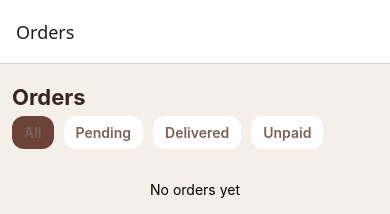
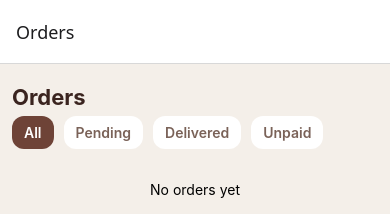
Before and after one commit to kodikasin/Hing_Market_Partner, a React Native app: screen /Orders in a window 390 px wide. Shown: the top 214 px of the page. Built offline with nearby package versions, Linux system fonts and the light colour scheme.

Commit message:
color fixes

```diff
--- a/src/pages/orders/OrderDetail.tsx
+++ b/src/pages/orders/OrderDetail.tsx
@@ -10,14 +10,9 @@ import {
 
 import { useSelector, useDispatch } from 'react-redux';
 import { useRoute, useNavigation } from '@react-navigation/native';
-import {
-  selectOrders,
-  toggleStatus,
-  Order,
-} from '../../store/orderSlice';
+import { selectOrders, toggleStatus, Order } from '../../store/orderSlice';
 
 import Menu from './Menu';
-
 
 export default function OrderDetail() {
   const route: any = useRoute();
@@ -25,8 +20,6 @@ export default function OrderDetail() {
   const orders = useSelector(selectOrders);
   const dispatch = useDispatch();
   const navigation: any = useNavigation();
-
-
 
   const order = orders.find((o: Order) => o.id === orderId);
   if (!order) {
@@ -36,8 +29,6 @@ export default function OrderDetail() {
       </View>
     );
   }
-
-
 
   function toggle(key: keyof Order['status']) {
     dispatch(toggleStatus({ id: order?.id, statusKey: key } as any));
@@ -53,7 +44,7 @@ export default function OrderDetail() {
       <View style={styles.card}>
         <Text style={styles.cardName}>{order.customerName}</Text>
         <Text style={styles.small}>{order.phone}</Text>
-  <Text style={styles.smallAddress}>{order.address}</Text>
+        <Text style={styles.smallAddress}>{order.address}</Text>
       </View>
 
       <Text style={styles.sectionTitle}>Items</Text>
@@ -73,7 +64,9 @@ export default function OrderDetail() {
       <View style={styles.totalsCard}>
         <View style={styles.totalsRow}>
           <Text style={styles.totalsLabel}>Taxes: {order.taxes}%</Text>
-          <Text style={styles.totalsValue}>₹{(order.totalAmount * (order.taxes/100)).toFixed(2)}</Text>
+          <Text style={styles.totalsValue}>
+            ₹{(order.totalAmount * (order.taxes / 100)).toFixed(2)}
+          </Text>
         </View>
         <View style={styles.totalsRow}>
           <Text style={styles.totalsLabel}>Discount: ₹{order.discount}</Text>
@@ -82,44 +75,71 @@ export default function OrderDetail() {
         <View style={styles.totalsDivider} />
         <View style={styles.totalsRowMarginTop}>
           <Text style={[styles.totalsLabel, styles.finalLabel]}>Total:</Text>
-          <Text style={[styles.totalsValue, styles.finalLabel]}>₹{order.totalAmount}</Text>
+          <Text style={[styles.totalsValue, styles.finalLabel]}>
+            ₹{order.totalAmount}
+          </Text>
         </View>
       </View>
 
-  <Text style={styles.sectionTitleMargin6}>Status</Text>
+      <Text style={styles.sectionTitleMargin6}>Status</Text>
       <View style={styles.statusRow}>
         <TouchableOpacity
-          style={[styles.statusBtn, order.status.received && styles.statusActive]}
+          style={[
+            styles.statusBtn,
+            order.status.received && styles.statusActive,
+          ]}
           onPress={() => toggle('received')}
         >
-          <Text style={styles.statusText}>✅ Received</Text>
+          <Text
+            style={[
+              styles.statusText,
+              { color: order.status.received ? '#FFF' : '#5b4037' },
+            ]}
+          >
+            ✅ Received
+          </Text>
         </TouchableOpacity>
         <TouchableOpacity
-          style={[styles.statusBtn, order.status.couriered && styles.statusActive]}
+          style={[
+            styles.statusBtn,
+            order.status.couriered && styles.statusActive,
+          ]}
           onPress={() => toggle('couriered')}
         >
-          <Text style={styles.statusText}>📦 Couriered</Text>
+          <Text
+            style={[
+              styles.statusText,
+              { color: order.status.couriered ? '#FFF' : '#5b4037' },
+            ]}
+          >
+            📦 Couriered
+          </Text>
         </TouchableOpacity>
         <TouchableOpacity
-          style={[styles.statusBtn, order.status.delivered && styles.statusActive]}
+          style={[
+            styles.statusBtn,
+            order.status.delivered && styles.statusActive,
+          ]}
           onPress={() => toggle('delivered')}
         >
-          <Text style={styles.statusText}>🚚 Delivered</Text>
+          <Text style={[styles.statusText,{color:order.status.delivered ? '#FFF':'#5b4037'}]}>🚚 Delivered</Text>
         </TouchableOpacity>
         <TouchableOpacity
           style={[styles.statusBtn, order.status.paid && styles.statusActive]}
           onPress={() => toggle('paid')}
         >
-          <Text style={styles.statusText}>💰 Paid</Text>
+          <Text style={[styles.statusText,{color:order.status.paid ? '#FFF':'#5b4037'}]}>💰 Paid</Text>
         </TouchableOpacity>
       </View>
 
-  <Text style={styles.sectionTitleMargin12}>Timeline</Text>
+      <Text style={styles.sectionTitleMargin12}>Timeline</Text>
       <View style={styles.timelineContainer}>
         {order.timeline.map((t, i) => (
           <View key={i} style={styles.timelineRow}>
             <Text style={styles.timelineStatus}>{t.status}</Text>
-            <Text style={styles.timelineTime}>{new Date(t.timestamp).toLocaleString()}</Text>
+            <Text style={styles.timelineTime}>
+              {new Date(t.timestamp).toLocaleString()}
+            </Text>
           </View>
         ))}
       </View>
@@ -130,33 +150,104 @@ export default function OrderDetail() {
 const styles = StyleSheet.create({
   container: { flex: 1, backgroundColor: '#f4efe9' },
   content: { padding: 16, paddingBottom: 80 },
-  headerRow: { flexDirection: 'row', justifyContent: 'space-between', alignItems: 'center', marginBottom: 12 },
+  headerRow: {
+    flexDirection: 'row',
+    justifyContent: 'space-between',
+    alignItems: 'center',
+    marginBottom: 12,
+  },
   title: { fontSize: 20, fontWeight: '700', color: '#3a241f' },
   small: { color: '#7a6258' },
-  card: { backgroundColor: '#fff', borderRadius: 12, padding: 12, marginBottom: 12, borderWidth: 1, borderColor: '#f0e7e3' },
+  card: {
+    backgroundColor: '#fff',
+    borderRadius: 12,
+    padding: 12,
+    marginBottom: 12,
+    borderWidth: 1,
+    borderColor: '#f0e7e3',
+  },
   cardName: { fontSize: 16, fontWeight: '700', color: '#3a241f' },
-  sectionTitle: { fontSize: 16, fontWeight: '700', color: '#3a241f', marginBottom: 8 },
+  sectionTitle: {
+    fontSize: 16,
+    fontWeight: '700',
+    color: '#3a241f',
+    marginBottom: 8,
+  },
   itemsContainer: { marginBottom: 8 },
-  itemCard: { backgroundColor: '#fff', borderRadius: 10, padding: 12, marginBottom: 8, borderWidth: 1, borderColor: '#f0e7e3', flexDirection: 'row', justifyContent: 'space-between' },
+  itemCard: {
+    backgroundColor: '#fff',
+    borderRadius: 10,
+    padding: 12,
+    marginBottom: 8,
+    borderWidth: 1,
+    borderColor: '#f0e7e3',
+    flexDirection: 'row',
+    justifyContent: 'space-between',
+  },
   itemName: { color: '#3a241f', fontWeight: '600' },
   itemPrice: { color: '#3a241f', fontWeight: '700' },
-  totalsCard: { backgroundColor: '#fff6f4', padding: 12, borderRadius: 10, marginVertical: 8, borderWidth: 1, borderColor: '#eee' },
-  totalsRow: { flexDirection: 'row', justifyContent: 'space-between', paddingVertical: 4 },
+  totalsCard: {
+    backgroundColor: '#fff6f4',
+    padding: 12,
+    borderRadius: 10,
+    marginVertical: 8,
+    borderWidth: 1,
+    borderColor: '#eee',
+  },
+  totalsRow: {
+    flexDirection: 'row',
+    justifyContent: 'space-between',
+    paddingVertical: 4,
+  },
   totalsLabel: { color: '#7a6258' },
   totalsValue: { color: '#3a241f', fontWeight: '700' },
   totalsDivider: { height: 1, backgroundColor: '#eee', marginVertical: 8 },
   finalLabel: { fontSize: 16 },
   statusRow: { flexDirection: 'row', marginTop: 8, flexWrap: 'wrap' },
-  statusBtn: { paddingHorizontal: 12, paddingVertical: 8, borderRadius: 12, marginRight: 8, marginBottom: 8, backgroundColor: '#eadfd9' },
+  statusBtn: {
+    paddingHorizontal: 12,
+    paddingVertical: 8,
+    borderRadius: 12,
+    marginRight: 8,
+    marginBottom: 8,
+    backgroundColor: '#eadfd9',
+  },
   statusActive: { backgroundColor: '#6e4337' },
-  statusText: { color: '#5b4037', fontWeight: '700' },
+  statusText: { fontWeight: '700' },
   timelineContainer: { marginTop: 8, marginBottom: 20 },
-  timelineRow: { backgroundColor: '#fff', borderRadius: 10, padding: 12, marginBottom: 8, borderWidth: 1, borderColor: '#f0e7e3', flexDirection: 'row', justifyContent: 'space-between', alignItems: 'center' },
+  timelineRow: {
+    backgroundColor: '#fff',
+    borderRadius: 10,
+    padding: 12,
+    marginBottom: 8,
+    borderWidth: 1,
+    borderColor: '#f0e7e3',
+    flexDirection: 'row',
+    justifyContent: 'space-between',
+    alignItems: 'center',
+  },
   timelineStatus: { color: '#3a241f', fontWeight: '600' },
   timelineTime: { color: '#7a6258', fontSize: 12 },
   emptyContainer: { flex: 1, alignItems: 'center', justifyContent: 'center' },
   smallAddress: { color: '#7a6258', marginTop: 8 },
-  totalsRowMarginTop: { flexDirection: 'row', justifyContent: 'space-between', paddingVertical: 4, marginTop: 8 },
-  sectionTitleMargin6: { fontSize: 16, fontWeight: '700', color: '#3a241f', marginBottom: 8, marginTop: 6 },
-  sectionTitleMargin12: { fontSize: 16, fontWeight: '700', color: '#3a241f', marginBottom: 8, marginTop: 12 },
+  totalsRowMarginTop: {
+    flexDirection: 'row',
+    justifyContent: 'space-between',
+    paddingVertical: 4,
+    marginTop: 8,
+  },
+  sectionTitleMargin6: {
+    fontSize: 16,
+    fontWeight: '700',
+    color: '#3a241f',
+    marginBottom: 8,
+    marginTop: 6,
+  },
+  sectionTitleMargin12: {
+    fontSize: 16,
+    fontWeight: '700',
+    color: '#3a241f',
+    marginBottom: 8,
+    marginTop: 12,
+  },
 });
--- a/src/pages/orders/Orders.tsx
+++ b/src/pages/orders/Orders.tsx
@@ -32,7 +32,7 @@ export default function Orders() {
             onPress={() => setFilter(f)}
             style={[styles.filterBtn, filter === f && styles.filterActive]}
           >
-            <Text style={styles.filterText}>{f}</Text>
+            <Text style={[styles.filterText,filter===f && styles.activeFilterText]}>{f}</Text>
           </TouchableOpacity>
         ))}
       </View>
@@ -77,8 +77,11 @@ const styles = StyleSheet.create({
     borderRadius: 12,
     backgroundColor: '#ffffff',
   },
-  filterActive: { backgroundColor: '#6e4337' },
+  filterActive: { backgroundColor: '#6e4337',
+
+   },
   filterText: { color: '#7a6258', fontWeight: '600' },
+  activeFilterText: { color: '#FFFFFF', fontWeight: '600' },
   filterTextActive: { color: '#fff' },
   floatingBtnText: { color: 'white', fontSize: 28 },
 });
```
